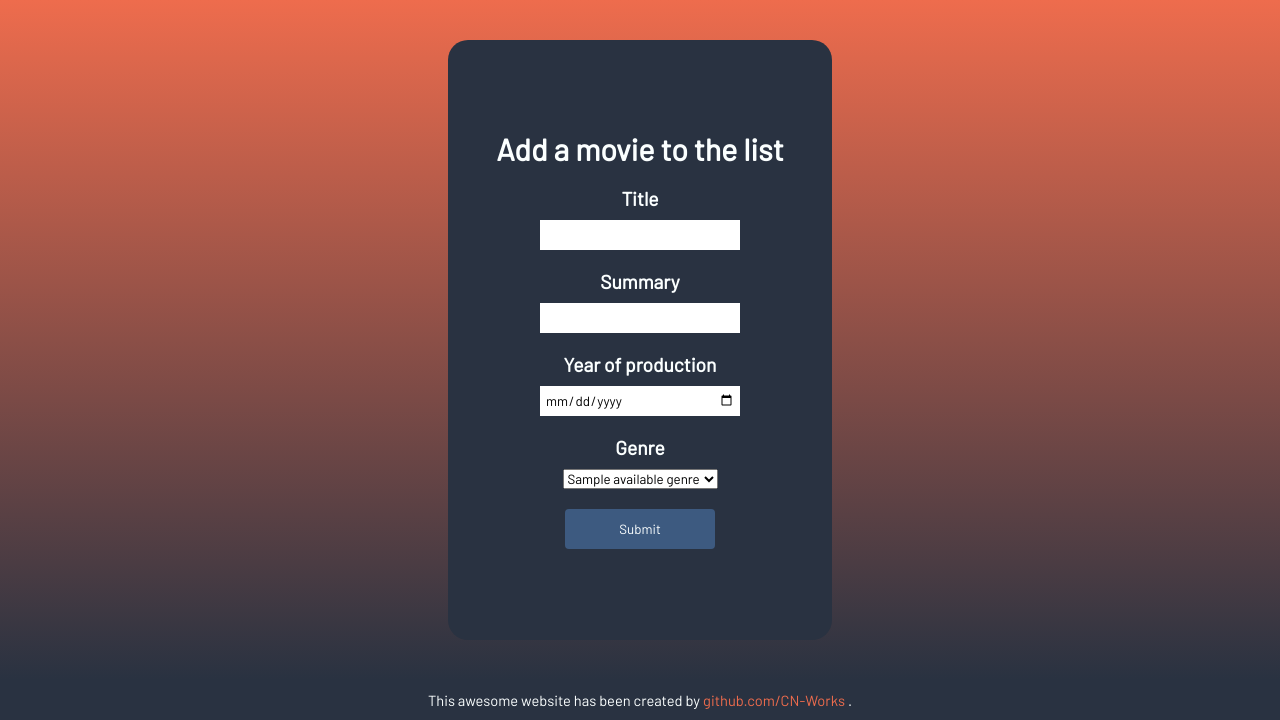
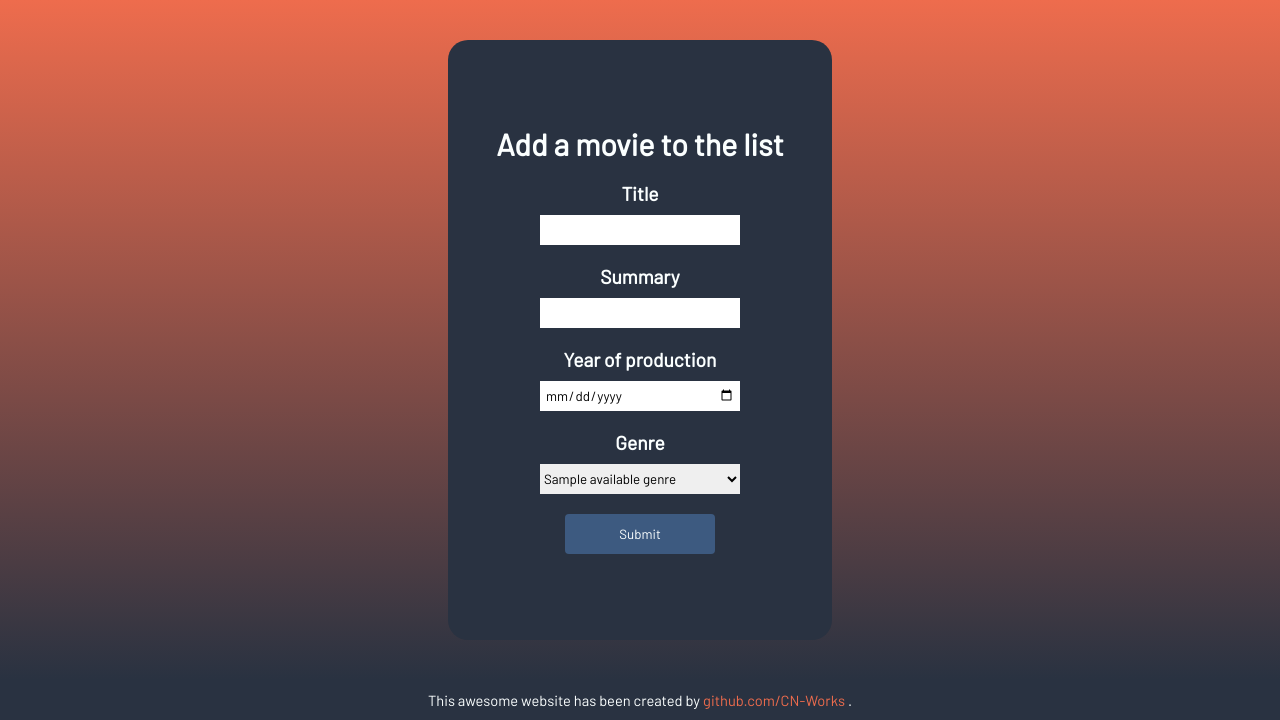
Before and after one commit to CN-Works/Advanced-Cinema-Application, a PHP site: template views/movie/addmovie.php in a window 1280 px wide. Shown: the part 80-800 px from the top of the page. Run offline with PHP 8.4, Linux system fonts and the light colour scheme; the template is opened without the code that fills it: most values are stand-ins (such as "Sample title", 1, 10 or a date in 2020).

Commit message:
Style : genre selection

```diff
--- a/public/css/template.css
+++ b/public/css/template.css
@@ -630,3 +630,14 @@ footer {
     border: none;
     outline: none;
 }
+
+.addmovie-element-select {
+    min-height: 30px;
+    width: 200px;
+    border: none;
+}
+
+.addmovie-element-select:focus {
+    outline: none;
+    border: none;
+}
```
